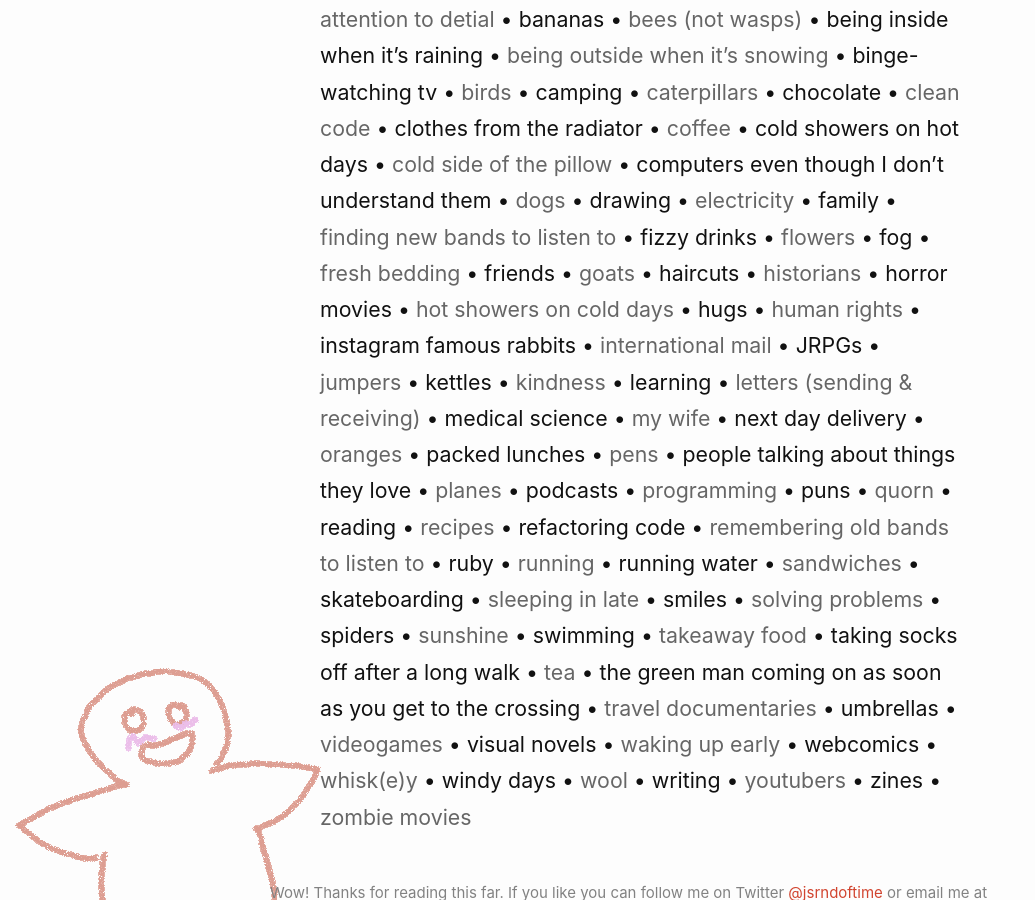
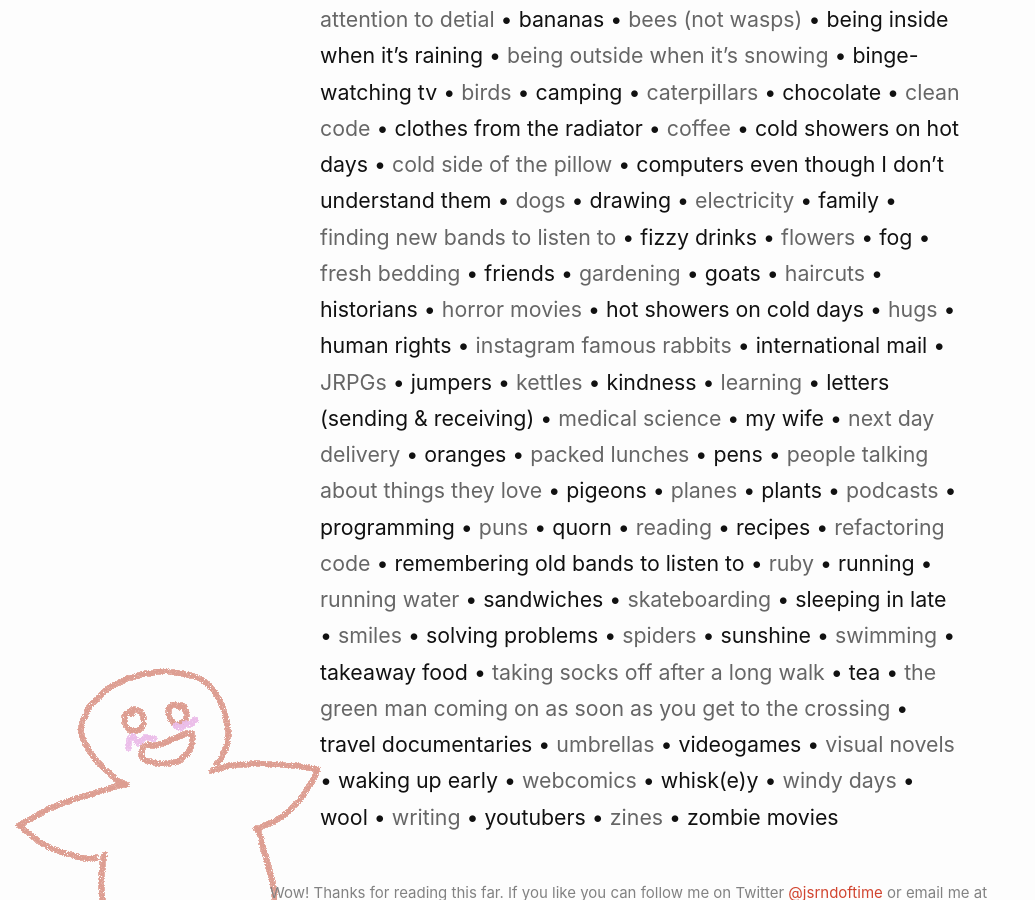
Before and after one commit to jsrn/jsrn.github.io, a Jekyll site: the page built from stuffthatilike.md, in a window 1280 px wide and 900 px high, scrolled down 339 px. Shown: the whole window, without its empty margins (0-1035 px from the left). Built offline with Jekyll 4.4.1, drawn with Linux system fonts in a browser that asks for light colours; our own code applies the rules of GitHub Pages for plain Markdown files.

Commit message:
Update stuffthatilike.md

```diff
--- a/stuffthatilike.md
+++ b/stuffthatilike.md
@@ -33,6 +33,7 @@ layout: page
 <span class='thing-i-like'>fog</span> &bull;
 <span class='thing-i-like'>fresh bedding</span> &bull;
 <span class='thing-i-like'>friends</span> &bull;
+<span class='thing-i-like'>gardening</span> &bull;
 <span class='thing-i-like'>goats</span> &bull;
 <span class='thing-i-like'>haircuts</span> &bull;
 <span class='thing-i-like'>historians</span> &bull;
@@ -55,7 +56,9 @@ layout: page
 <span class='thing-i-like'>packed lunches</span> &bull;
 <span class='thing-i-like'>pens</span> &bull;
 <span class='thing-i-like'>people talking about things they love</span> &bull;
+<span class='thing-i-like'>pigeons</span> &bull;
 <span class='thing-i-like'>planes</span> &bull;
+<span class='thing-i-like'>plants</span> &bull;
 <span class='thing-i-like'>podcasts</span> &bull;
 <span class='thing-i-like'>programming</span> &bull;
 <span class='thing-i-like'>puns</span> &bull;
```
